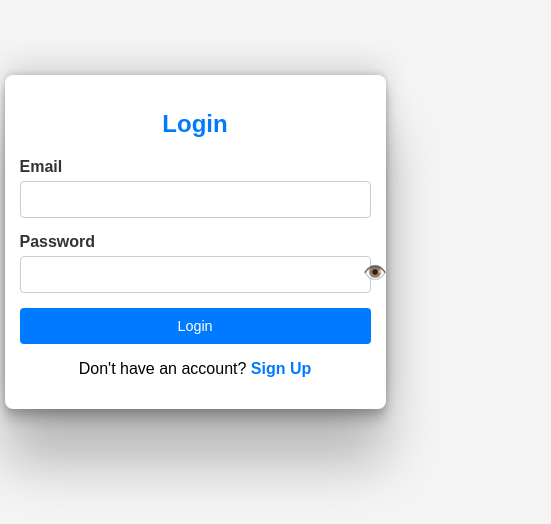
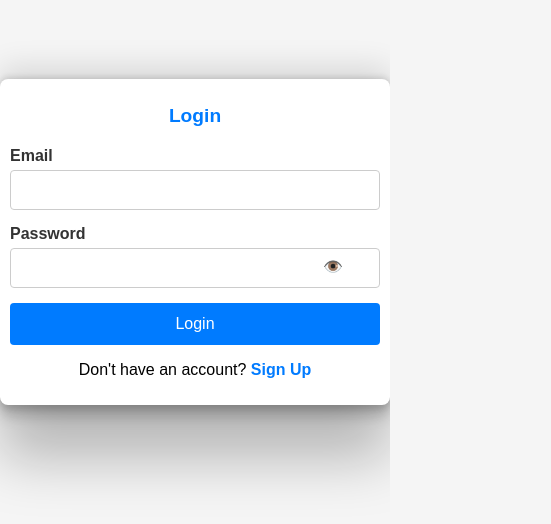
Before and after one commit to Prakash1256/Assignment, a plain HTML site: page index.html in a window 390 px wide. Shown: the part 180-704 px from the top of the page, 551 px wide, since content can reach past the window. Drawn offline with Linux system fonts and the light colour scheme.

Commit message:
complete login/sign-up page

```diff
--- a/script.js
+++ b/script.js
@@ -13,6 +13,7 @@ toLogin.addEventListener('click', () => {
     signUpPage.style.display = 'none';
 });
 
+
 document.querySelectorAll('.toggle-password').forEach(button => {
     button.addEventListener('click', () => {
         const targetInput = document.getElementById(button.dataset.target);
@@ -22,6 +23,7 @@ document.querySelectorAll('.toggle-password').forEach(button => {
         button.textContent = isPassword ? '🙈' : '👁️';
     });
 });
+
 
 document.getElementById('loginForm').addEventListener('submit', (e) => {
     e.preventDefault();
@@ -35,20 +37,34 @@ document.getElementById('loginForm').addEventListener('submit', (e) => {
     emailError.textContent = '';
     passwordError.textContent = '';
 
+
     if (!email.value.match(/^\S+@\S+\.\S+$/)) {
         emailError.textContent = 'Please enter a valid email.';
         isValid = false;
     }
+
 
     if (password.value.trim() === '') {
         passwordError.textContent = 'Password cannot be empty.';
         isValid = false;
     }
 
-    if (isValid) {
+
+    if (!isValid) return;
+
+
+    const users = JSON.parse(localStorage.getItem('users')) || [];
+    const user = users.find(u => u.email === email.value);
+
+    if (user && user.password === password.value) {
         alert('Login successful!');
+
+        window.location.href = '/dashboard';
+    } else {
+        alert('Invalid email or password');
     }
 });
+
 
 document.getElementById('signUpForm').addEventListener('submit', (e) => {
     e.preventDefault();
@@ -69,27 +85,44 @@ document.getElementById('signUpForm').addEventListener('submit', (e) => {
     passwordError.textContent = '';
     confirmPasswordError.textContent = '';
 
+
     if (name.value.trim() === '') {
         nameError.textContent = 'Full Name cannot be empty.';
         isValid = false;
     }
+
 
     if (!email.value.match(/^\S+@\S+\.\S+$/)) {
         emailError.textContent = 'Please enter a valid email.';
         isValid = false;
     }
 
+
     if (password.value.length < 8) {
         passwordError.textContent = 'Password must be at least 8 characters long.';
         isValid = false;
     }
+
 
     if (confirmPassword.value !== password.value) {
         confirmPasswordError.textContent = 'Passwords do not match.';
         isValid = false;
     }
 
-    if (isValid) {
-        alert('Sign-Up successful!');
+
+    if (!isValid) return;
+
+
+    const users = JSON.parse(localStorage.getItem('users')) || [];
+    if (users.some(user => user.email === email.value)) {
+        alert('Email already registered!');
+        return;
     }
+
+    users.push({ name: name.value, email: email.value, password: password.value });
+    localStorage.setItem('users', JSON.stringify(users));
+
+    alert('Sign-Up successful!');
+    loginPage.style.display = 'block';
+    signUpPage.style.display = 'none';
 });
--- a/style.css
+++ b/style.css
@@ -1,26 +1,32 @@
-/* General body styling */
+
+html,body{
+    height: 100%;
+    margin: 0;
+    padding: 0;
+}
+
 body {
     font-family: Arial, sans-serif;
-    margin: 0;
-    padding: 0;
     display: flex;
     justify-content: center;
     align-items: center;
     height: 100vh;
     background-color: #f5f5f5;
+    overflow: hidden;
 }
 
-/* Container styling for both login and sign-up forms */
 .container {
-    width: 90%;
-    max-width: 400px;
+    width: 100%;
+    max-width: 450px;
     background: #fff;
     padding: 20px;
     box-shadow: rgba(0, 0, 0, 0.25) 0px 54px 55px, rgba(0, 0, 0, 0.12) 0px -12px 30px, rgba(0, 0, 0, 0.12) 0px 4px 6px, rgba(0, 0, 0, 0.17) 0px 12px 13px, rgba(0, 0, 0, 0.09) 0px -3px 5px;
     border-radius: 8px;
+    overflow-x: hidden;
+
 }
 
-/* Heading styling */
+
 h2 {
     text-align: center;
     margin-bottom: 20px;
@@ -28,10 +34,10 @@ h2 {
     font-weight: bold;
 }
 
-/* Form group styling */
+
 .form-group {
     margin-bottom: 15px;
-    position: relative; /* To position toggle button inside input */
+    position: relative;
 }
 
 .form-group label {
@@ -44,35 +50,32 @@ h2 {
 .form-group input {
     width: 100%;
     padding: 10px;
-    padding-right: 40px; /* Space for toggle button */
+    padding-right: 40px;
     border: 1px solid #ccc;
     border-radius: 4px;
     box-sizing: border-box;
 }
 
-/* Toggle button styling */
+
 .toggle-password {
     position: absolute;
-    left: 180px;
-    top: 65%;
-    transform: translateY(-50%);
+    left: 200px;
+    top: 27px;
     background: none;
     border: none;
     font-size: 1.2em;
     cursor: pointer;
-
     padding: 0;
     outline: none;
 }
 
-/* Error message styling */
+
 .form-group .error {
     color: red;
     font-size: 0.9em;
     margin-top: 5px;
 }
 
-/* Button styling */
 button {
     width: 100%;
     padding: 10px;
@@ -86,7 +89,6 @@ button {
 }
 
 
-/* Navigation link styling */
 .navigation {
     text-align: center;
     margin-top: 15px;
@@ -102,13 +104,53 @@ button {
     text-decoration: underline;
 }
 
-/* Responsive adjustments */
-@media (max-width: 480px) {
+
+@media (max-width: 768px) {
+
     .container {
+        width: 100%;
         padding: 15px;
     }
 
+
+    .form-group input {
+        padding: 10px;
+        font-size: 1em;
+    }
+
     button {
-        font-size: 0.9em;
+        font-size: 1.1em;
+        padding: 12px;
+    }
+
+    h2 {
+        font-size: 1.5em;
+    }
+
+
+    .toggle-password {
+        left: 200px;
+        font-size: 1.1em;
+        margin-top: 5px;
     }
 }
+
+
+@media (max-width: 480px) {
+    .container {
+        padding: 10px;
+    }
+
+    h2 {
+        font-size: 1.2em;
+    }
+
+    button {
+        font-size: 1em;
+    }
+    .toggle-password {
+        left: 138px;
+        margin-top: 5px;
+        font-size: 1em;
+    }
+}
```
Also changed, not shown: index.html (+0 -1 lines).
